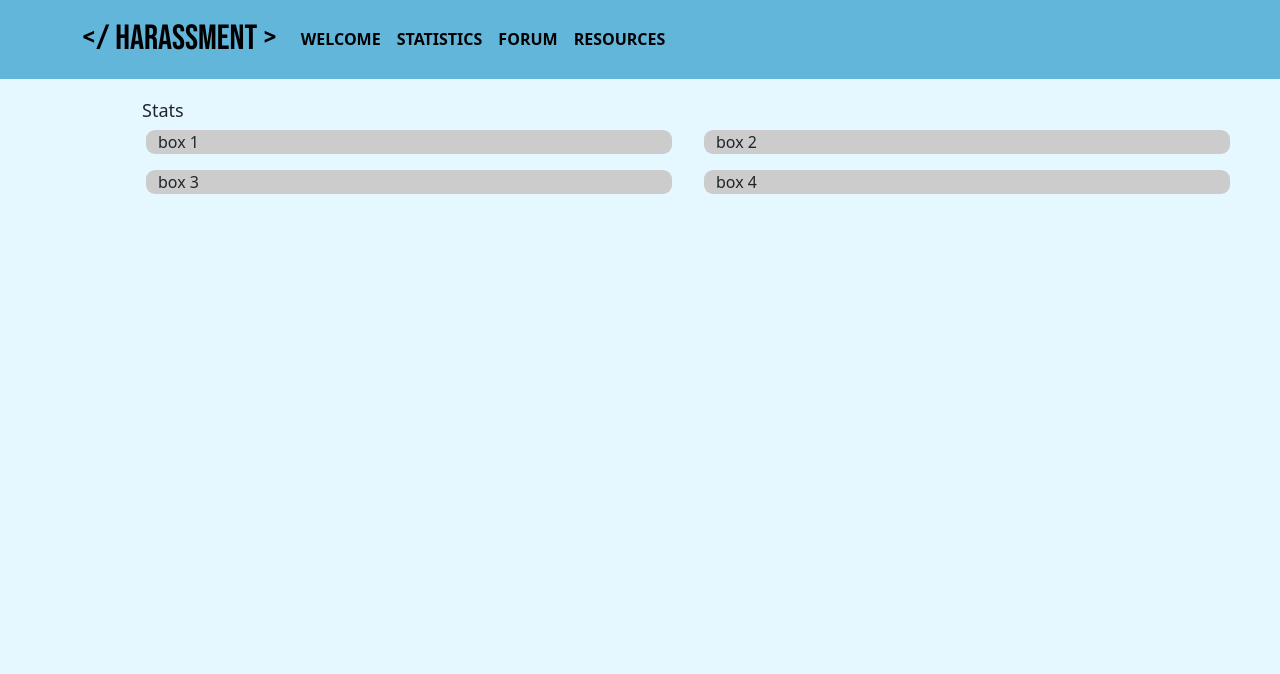
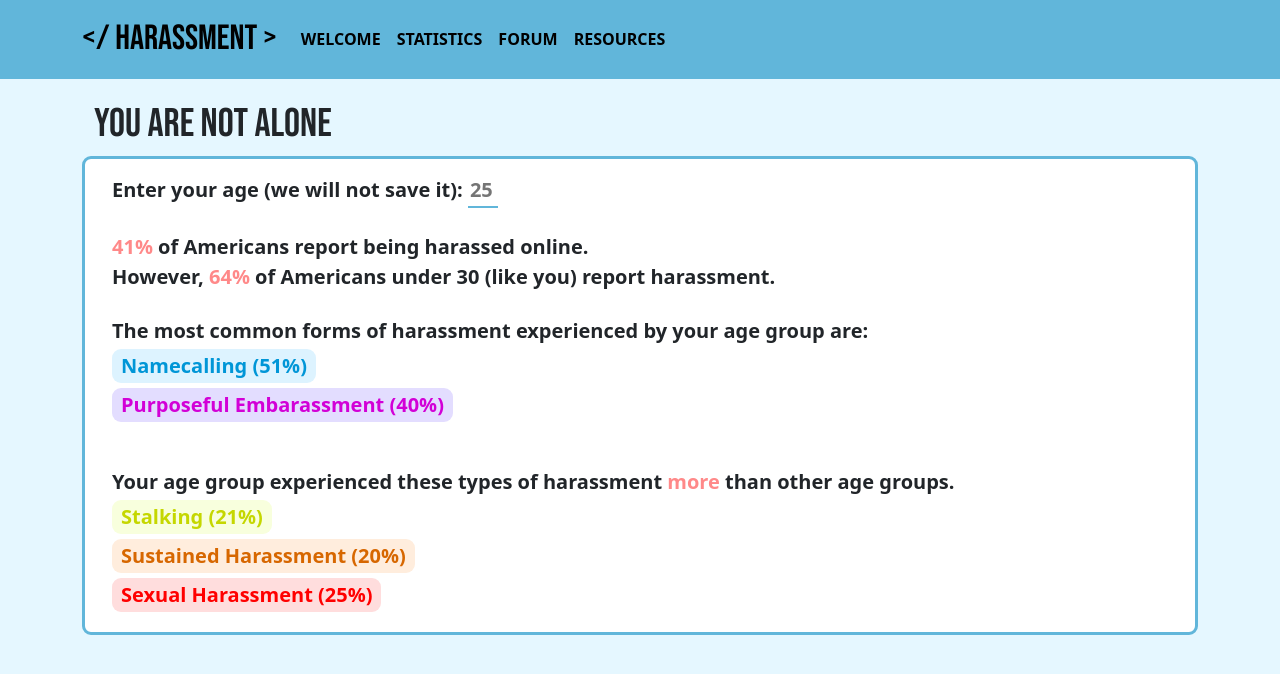
Before and after one commit to gavinpereira23/harassment-info350, a React (Create React App) app: page /Stats in a window 1280 px wide. Shown: the top 674 px of the page. Built offline with nearby package versions, Linux system fonts and the light colour scheme.

Commit message:
stats page part 1

```diff
--- a/package.json
+++ b/package.json
@@ -11,6 +11,7 @@
     "create-react-app": "^4.0.3",
     "react": "^17.0.2",
     "react-bootstrap": "^2.0.3",
+    "react-bootstrap-range-slider": "^3.0.3",
     "react-dom": "^17.0.2",
     "react-router-bootstrap": "^0.26.0",
     "react-router-dom": "^6.0.2",
--- a/src/components/Stats.js
+++ b/src/components/Stats.js
@@ -1,5 +1,8 @@
 import {Link} from 'react-router-dom';
 import {Container, Col, Row} from 'react-bootstrap';
+import React, { useState } from 'react';
+import 'react-bootstrap-range-slider/dist/react-bootstrap-range-slider.css';
+import RangeSlider from 'react-bootstrap-range-slider';
 
 export function Stats(){
     return(
@@ -11,19 +14,121 @@ export function Stats(){
 
 
 export function UserStatCard(){
+    const [age, ageSetter ] = useState(25);
     return(
-        <Container className="mx-5">
-            <h3>Stats</h3>
-            <Row className="mb-3">
-                <Col className ='black mx-3'>box 1</Col>
-                <Col className ='black mx-3'>box 2</Col>
-            </Row>
-            <Row className="my-3">
-                <Col className ='black mx-3'>box 3</Col>
-                <Col className ='black mx-3'>box 4</Col>
+        <Container>
+            <Row><h1>You Are Not Alone</h1></Row>
+            <Row className="topUsersBox statBox" >
+                <AgeInput setter={ageSetter} />
+
+                <HarassmentStat personAge={age} />
+
+                <HTypesContainer personAge={age} />
             </Row>
         </Container>
 
-
     );
 }
+
+
+
+export function UserCircleCard(){
+
+}
+
+
+
+
+
+
+
+export function AgeInput({setter}){
+    const inputBox  = <input placeholder = {25} type='text' onChange={changeEvent => setter(changeEvent.target.value)}></input>;
+    const inputText = <p class= "big-bold">Enter your age (we will not save it): {inputBox}</p>;
+    return [inputText, <p>&nbsp;</p> ];
+}
+
+
+export function HarassmentStat({personAge}){
+    let under30Text = <p></p>;
+    if(personAge < 30){
+        under30Text = [<p class="big-bold">However, <span>64%</span> of Americans under 30 (like you) report harassment.</p>, <p>&nbsp;</p>]
+    }
+    const infoText = [<p class="big-bold"><span>41%</span> of Americans report being harassed online.</p>, under30Text]
+    return infoText;
+}
+
+
+
+
+
+
+export function RenderHTypes({htypes, colors}){
+    return htypes.map((currentValue, index) => {
+        return <div class= {"htypes big-bold " + colors[index]}>{currentValue}</div>
+    });
+}
+
+
+
+export function CommonHtypes({personAge}){
+    let htypesContainer = <div class = "tags"></div>
+    let htypes = "";
+    if(personAge < 29){
+        htypes = <RenderHTypes
+                htypes = {["Namecalling (51%)", "Purposeful Embarassment (40%)"]}
+                colors = {["htypes-blue", "htypes-purple"]} />;
+    }
+    else if(personAge > 30 && personAge < 49){
+        htypes = <RenderHTypes
+                htypes = {["Namecalling (37%)", "Purposeful Embarassment (33%)"]}
+                colors = {["htypes-blue", "htypes-purple"]} />
+    }
+    else{
+        htypes = <RenderHTypes
+                htypes = {["Namecalling (18%)", "Purposeful Embarassment (16%)"]}
+                colors = {["htypes-blue", "htypes-purple"]} />
+    }
+    return <div class ="tags">{htypes}</div>;
+
+    }
+
+
+
+export function MoreCommon({personAge}){
+    let htypes = "";
+    if(personAge < 29){
+        htypes = <RenderHTypes
+                htypes = {["Stalking (21%)", "Sustained Harassment (20%)", "Sexual Harassment (25%)"]}
+                colors = {["htypes-green", "htypes-orange", "htypes-red"]} />;
+    }
+    else if(personAge > 30 && personAge < 49){
+        htypes = <RenderHTypes
+                htypes = {["Stalking (16%)", "Sustained Harassment (13%)", "Sexual Harassment (14%)"]}
+                colors = {["htypes-green", "htypes-orange", "htypes-red"]} />
+    }
+    else{
+        htypes = <RenderHTypes
+                htypes = {["Stalking (4%)", "Sustained Harassment (5%)", "Sexual Harassment (4%)"]}
+                colors = {["htypes-green", "htypes-orange", "htypes-red"]} />
+    }
+
+    return <div class ="tags">{htypes}</div>;
+}
+
+
+export function HTypesContainer({personAge}){
+    let moreless = "more";
+    if(personAge > 49){
+        moreless = "less";
+    }
+    return(
+        <Container>
+            <p class="big-bold">The most common forms of harassment experienced by your age group are:</p>
+            <CommonHtypes personAge={personAge} />
+            <p>&nbsp;</p>
+            <p class="big-bold">Your age group experienced these types of harassment <span>{moreless}</span> than other age groups. </p>
+            <MoreCommon personAge={personAge} />
+        </Container>
+    );
+}
--- a/src/index.css
+++ b/src/index.css
@@ -158,3 +158,73 @@ a.nav-text-color:hover{
 .topUsersBox>p{
     margin-bottom: 0;
 }
+
+
+input {
+  outline: 0;
+  border-width: 0 0 2px;
+  border-color: #61B6DA;
+  max-width: 30px;
+  color: #FF8989;
+  font-weight: bold;
+}
+input:focus {
+  border-color: #E3DDFF;
+}
+
+
+.big-bold{
+    font-size: 20px;
+    font-weight: bold;
+    margin-bottom: 3px;
+
+}
+span{
+    color: #FF8989;
+}
+
+
+.htypes{
+    width: fit-content !important;
+    margin-right: 3px;
+    padding-top:2px;
+    padding-bottom:2px;
+    padding-left: 9px;
+    padding-right: 9px;
+    border-radius: 9px;
+    margin-bottom: 5px;
+}
+
+.htypes-red{
+    color: red;
+    background-color: #FFDDDD;
+}
+
+.htypes-blue{
+    color: #0096D7;
+    background-color: #DDF3FF;
+}
+
+.htypes-green{
+    color: #C5D700;
+    background-color: #F8FFDD;
+}
+
+.htypes-orange{
+    color: #D76700;
+    background-color: #FFEDDD;
+}
+
+
+.htypes-purple{
+    color: #D200D7;
+    background-color: #E3DDFF;
+}
+
+
+.statBox{
+    padding-top: 15px;
+    padding-left: 15px;
+    padding-bottom: 15px;
+    max-width: fit-content;
+}
```
Also changed, not shown: src/components/Forum.js (+2 -2 lines), 1 other file (tests, documents, lock files or other folders).
